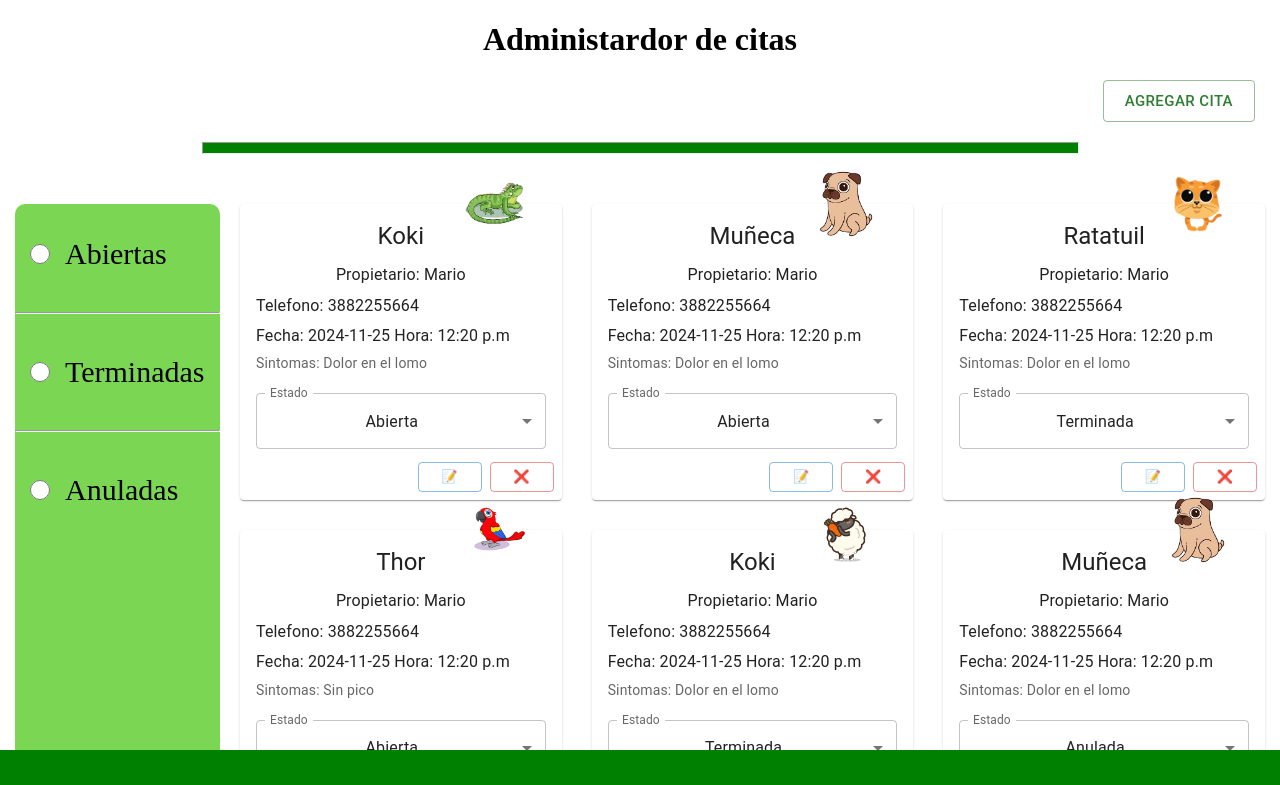
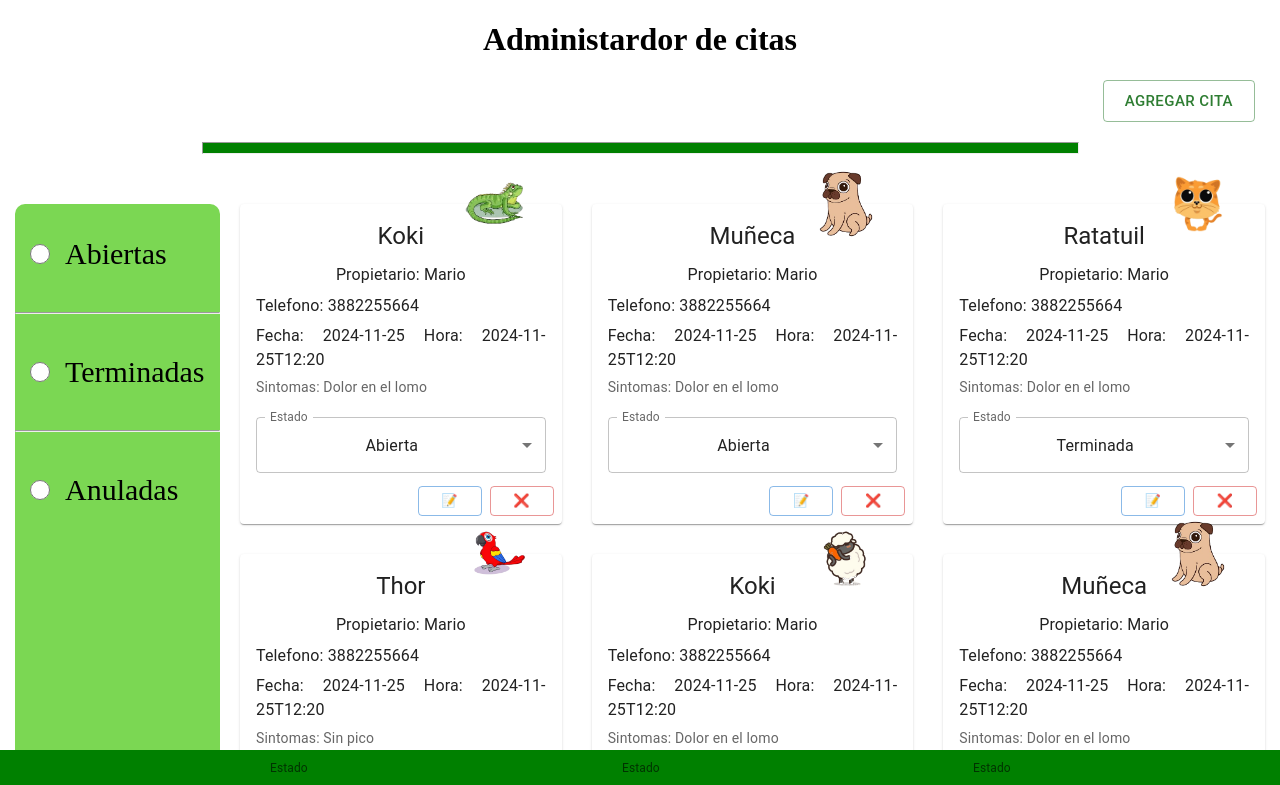
Before and after one commit to jagues6/pokeapiReact, a React (Vite) app: page /citas in a window 1280 px wide. Shown: the top 785 px of the page. Built offline with nearby package versions, Linux system fonts and the light colour scheme.

Commit message:
Editar en citas

```diff
--- a/src/pages/Citas.jsx
+++ b/src/pages/Citas.jsx
@@ -21,6 +21,8 @@ import { DatePicker } from '@mui/x-date-pickers/DatePicker';
 //import { DateTimePicker } from '@mui/x-date-pickers/DateTimePicker';
 import { TimePicker } from '@mui/x-date-pickers/TimePicker';
 import { DemoContainer } from '@mui/x-date-pickers/internals/demo';
+import Snackbar from '@mui/material/Snackbar';
+import Alert from '@mui/material/Alert';
 import dayjs from 'dayjs';
 import utc from 'dayjs/plugin/utc';
 import Iguana from "../images/iguana.png"
@@ -33,17 +35,19 @@ dayjs.extend(utc)
 
 function Citas() {
     const [datos, setDatos] = useState([
-        { mascota: "Koki", estado: 0, propietario: "Mario", sintomas: "Dolor en el lomo", fecha: "2024-11-25", hora: "12:20 p.m", tipo: Iguana, telefono: 3882255664 },
-        { mascota: "Muñeca", estado: 0, propietario: "Mario", sintomas: "Dolor en el lomo", fecha: "2024-11-25", hora: "12:20 p.m", tipo: Perro, telefono: 3882255664 },
-        { mascota: "Ratatuil", estado: 1, propietario: "Mario", sintomas: "Dolor en el lomo", fecha: "2024-11-25", hora: "12:20 p.m", tipo: Gato, telefono: 3882255664 },
-        { mascota: "Thor", estado: 0, propietario: "Mario", sintomas: "Sin pico", fecha: "2024-11-25", hora: "12:20 p.m", tipo: Loro, telefono: 3882255664 },
-        { mascota: "Koki", estado: 1, propietario: "Mario", sintomas: "Dolor en el lomo", fecha: "2024-11-25", hora: "12:20 p.m", tipo: Cabra, telefono: 3882255664 },
-        { mascota: "Muñeca", estado: 2, propietario: "Mario", sintomas: "Dolor en el lomo", fecha: "2024-11-25", hora: "12:20 p.m", tipo: Perro, telefono: 3882255664 },
-        { mascota: "Ratatuil", estado: 0, propietario: "Mario", sintomas: "Lorem ipsum dolor sit amet, consectetur adipisicing elit. Ad hic aperiam alias, at sequi optio ipsa doloribus repellat officiis nostrum asperiores excepturi dolor quidem voluptatibus ea dolores repudiandae tempora aliquam. ", fecha: "2024-11-25", hora: "12:20 p.m", tipo: Iguana, telefono: 3882255664 },
-        { mascota: "Thor", estado: 1, propietario: "Mario", sintomas: "Sin pico", fecha: "2024-11-25", hora: "12:20 p.m", tipo: Loro, telefono: 3882255664 },
+        { mascota: "Koki", estado: 0, propietario: "Mario", sintomas: "Dolor en el lomo", fecha: "2024-11-25", hora: "2024-11-25T12:20", tipo: Iguana, telefono: 3882255664 },
+        { mascota: "Muñeca", estado: 0, propietario: "Mario", sintomas: "Dolor en el lomo", fecha: "2024-11-25", hora: "2024-11-25T12:20", tipo: Perro, telefono: 3882255664 },
+        { mascota: "Ratatuil", estado: 1, propietario: "Mario", sintomas: "Dolor en el lomo", fecha: "2024-11-25", hora: "2024-11-25T12:20", tipo: Gato, telefono: 3882255664 },
+        { mascota: "Thor", estado: 0, propietario: "Mario", sintomas: "Sin pico", fecha: "2024-11-25", hora: "2024-11-25T12:20", tipo: Loro, telefono: 3882255664 },
+        { mascota: "Koki", estado: 1, propietario: "Mario", sintomas: "Dolor en el lomo", fecha: "2024-11-25", hora: "2024-11-25T12:20", tipo: Cabra, telefono: 3882255664 },
+        { mascota: "Muñeca", estado: 2, propietario: "Mario", sintomas: "Dolor en el lomo", fecha: "2024-11-25", hora: "2024-11-25T12:20", tipo: Perro, telefono: 3882255664 },
+        { mascota: "Ratatuil", estado: 0, propietario: "Mario", sintomas: "Lorem ipsum dolor sit amet, consectetur adipisicing elit. Ad hic aperiam alias, at sequi optio ipsa doloribus repellat officiis nostrum asperiores excepturi dolor quidem voluptatibus ea dolores repudiandae tempora aliquam. ", fecha: "2024-11-25", hora: "2024-11-25T12:20", tipo: Iguana, telefono: 3882255664 },
+        { mascota: "Thor", estado: 1, propietario: "Mario", sintomas: "Sin pico", fecha: "2024-11-25", hora: "2024-11-25T12:20", tipo: Loro, telefono: 3882255664 },
     ])
 
     const [open, setOpen] = useState(false);
+    const [openAlert, setOpenAlert] = useState(true);
+    const [error, setError] = useState("")
     const [bd, setBd] = useState(false);
     const [input, setInput] = useState({ mascota: "", estado: 0, propietario: "", sintomas: "", fecha: dayjs('2024-04-17'), hora: dayjs("2024-04-17T12:20"), tipo: "No aplica", telefono: 0 });
 
@@ -73,6 +77,27 @@ function Citas() {
         setOpen(false);
         setInput({ mascota: "", estado: 0, propietario: "", sintomas: "", fecha: dayjs('2024-04-17'), hora: dayjs('2024-04-17T12:20'), tipo: "No aplica", telefono: 0 })
     };
+
+    const handleClose2=()=>{
+        setOpenAlert(false)
+    }
+
+    const saveData = () => {
+        if (bd == false) {
+            setInput({
+                ...input, mascota: input.mascota, propietario: input.propietario, sintomas: input.sintomas,
+                fecha: input.fecha, hora: input.hora, estado: 0, tipo: input.tipo, telefono: input.telefono
+            })
+        } else {
+
+        }
+    }
+
+    const validationData = () => {
+        if (!input.mascota) {
+            setError("Por favor digite el nombre de la mascota")
+        }
+    }
 
     return (
         <div id='citas'>
@@ -210,7 +235,7 @@ function Citas() {
                             <LocalizationProvider dateAdapter={AdapterDayjs}>
                                 <DemoContainer components={['TimePicker']} sx={{ margin: "10px 0", marginLeft: "10px", padding: "10px" }}>
                                     <TimePicker label="Basic time picker" id="hora" value={input.hora}
-                                    onChange={(value) => setInput({ ...input, hora: value.$H.toString() + "-" })} />
+                                        onChange={(value) => setInput({ ...input, hora: value.$H.toString() + "-" })} />
                                 </DemoContainer>
                             </LocalizationProvider>
                         </div>
@@ -264,11 +289,23 @@ function Citas() {
                 </DialogContent>
                 <DialogActions>
                     <Button variant='outlined' color="success" onClick={handleClose}>Cerrar</Button>
-                    <Button variant='outlined' color="error" autoFocus>
+                    <Button variant='outlined' color="error" autoFocus onClick={validationData}>
                         Guardar
                     </Button>
                 </DialogActions>
             </Dialog>
+            <Snackbar open={openAlert} autoHideDuration={3000} onClose={handleClose2} anchorOrigin={{ vertical: 'top',
+                        horizontal: 'center'}}>
+                <Alert
+                    onClose={handleClose2}
+                    severity="success"
+                    variant="filled"
+                    sx={{ width: '100%' }}
+
+                >
+                    This is a success Alert inside a Snackbar!
+                </Alert>
+            </Snackbar>
         </div>
     )
 }
```
